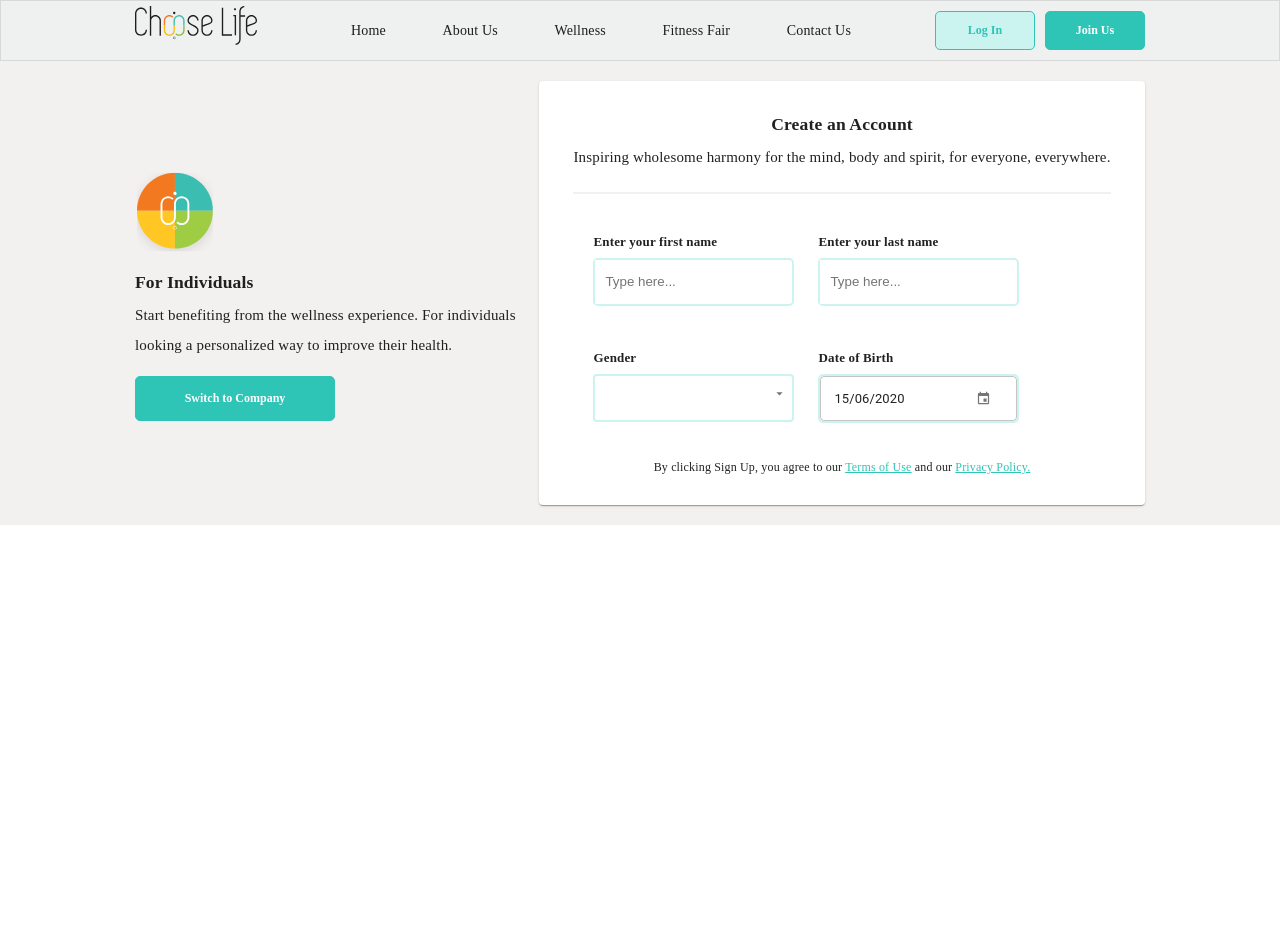
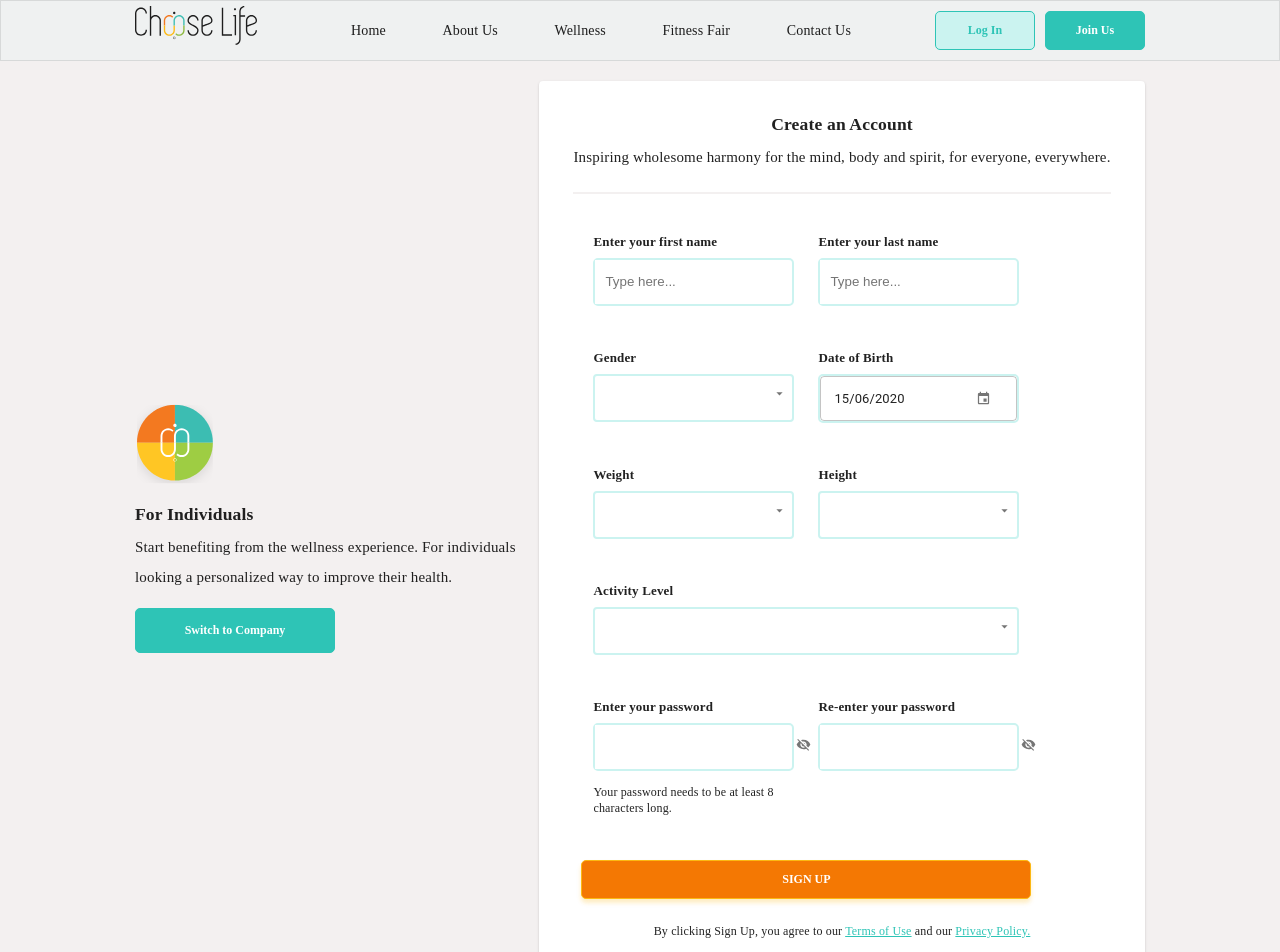
Before and after one commit to Kaeyz/react-app, a React (Create React App) app: page /onboarding/individual in a window 1280 px wide. Shown: the top 952 px of the page. Before the commit the page ends 800 px from the top, so only its background shows below. Built offline with nearby package versions, Linux system fonts and the light colour scheme.

Commit message:
ADD: done with individual signup page UI

```diff
--- a/src/components/forms/authentications/IndividualSignUpForm.js
+++ b/src/components/forms/authentications/IndividualSignUpForm.js
@@ -1,3 +1,4 @@
+// eslint-disable-next-line
 import React, { useState } from "react";
 import AuthFormLayout from "./AuthFormLayout";
 import {
@@ -8,10 +9,9 @@ import {
 } from "../../common/inputs";
 import { Grid } from "@material-ui/core";
 import styled from "styled-components";
-// import Button from "../../common/Button";
+import Button from "../../common/Button";
 //import PropTypes from 'prop-types'
 import { makeStyles } from "@material-ui/core/styles";
-
 
 const useStyles = makeStyles((theme) => ({
   root: {
@@ -27,17 +27,32 @@ const textInput = {
   placeholder: "Type here...",
 };
 
-const option = [
+const optionSex = [
   { value: "Male", text: "Male" },
   { value: "Female", text: "Female" },
 ];
+const optionWeight = [
+  { value: "50", text: "50" },
+  { value: "70", text: "70" },
+];
+const optionHeight = [
+  { value: "102", text: "102" },
+  { value: "33", text: "33" },
+];
+const optionActivity = [
+  { value: "Basic", text: "Basic" },
+  { value: "Intermediate", text: "Intermediate" },
+  { value: "Advanced", text: "Advanced" },
+];
 
+// eslint-disable-next-line
 const Wrapper = styled.div`
   .submit {
     margin-top: 1.6rem;
     display: flex;
     justify-content: center;
   }
+
 `;
 
 function IndividualSignUpForm() {
@@ -64,12 +79,41 @@ function IndividualSignUpForm() {
           </Grid>
 
           <Grid item xs={12} sm={6}>
-            <SelectInput label="Gender" options={option} />
+            <SelectInput label="Gender" options={optionSex} />
           </Grid>
           <Grid item xs={12} sm={6}>
             <DateInput label="Date of Birth" />
           </Grid>
+          <Grid item xs={12} sm={6}>
+            <SelectInput label="Weight" options={optionWeight} />
+          </Grid>
+          <Grid item xs={12} sm={6}>
+            <SelectInput label="Height" options={optionHeight} />
+          </Grid>
+          <Grid item xs={12}>
+            <SelectInput label="Activity Level" options={optionActivity} />
+          </Grid>
+          <Grid item xs={12} sm={6}>
+            <PasswordInput label="Enter your password" />
+            <p style={{ fontSize: "12px", lineHeight: "16px", marginTop:"13px" }}>
+              Your password needs to be at least 8 characters long.
+            </p>
+          </Grid>
+          <Grid item xs={12} sm={6}>
+            <PasswordInput label="Re-enter your password" />
+          </Grid>
+          <Grid item xs={12}></Grid>
         </Grid>
+        <div className="submit">
+          <Button
+            value="Sign Up"
+            type="submit"
+            theme="yellow"
+            style={{ width: "100%" }}
+          >
+            SIGN UP
+          </Button>{" "}
+        </div>
       </form>
     </AuthFormLayout>
   );
```
Also changed, not shown: src/components/common/inputs/PasswordInput.js (+10 -12 lines), src/components/common/inputs/SelectInput.js (+18 -17 lines).
